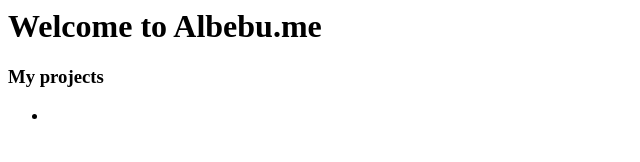
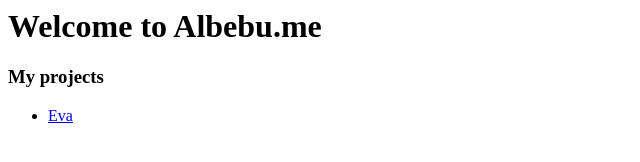
Before and after one commit to Albebu/Albebu.me, a plain HTML site: page index.html in a window 1280 px wide. Shown: the full height of the page, 0-640 px from the left. Drawn offline with Linux system fonts and the light colour scheme.

Commit message:
fix: Put the string value to anchor tag

```diff
--- a/index.html
+++ b/index.html
@@ -2,5 +2,5 @@
 
 <h3>My projects</h3>
 <ul>
-  <li><a href="https://eva.albebu.me"></a></li>
+  <li><a href="https://eva.albebu.me">Eva</a></li>
 </ul>
```
